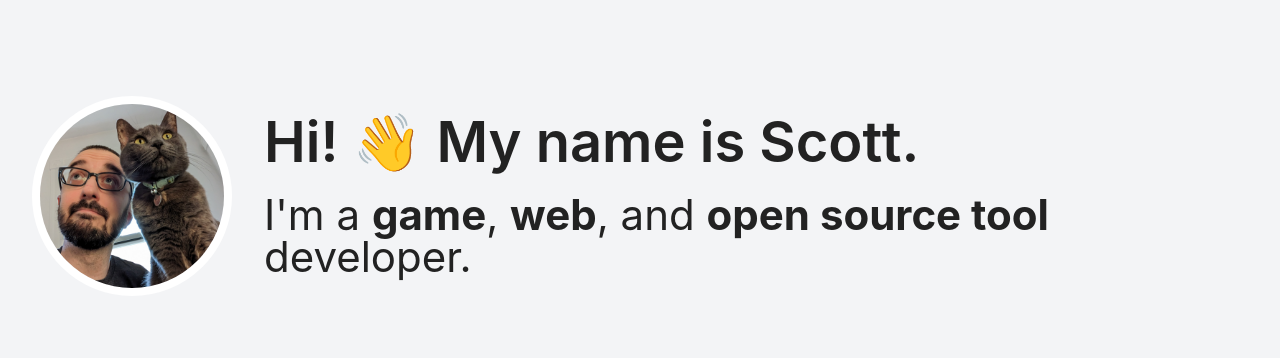
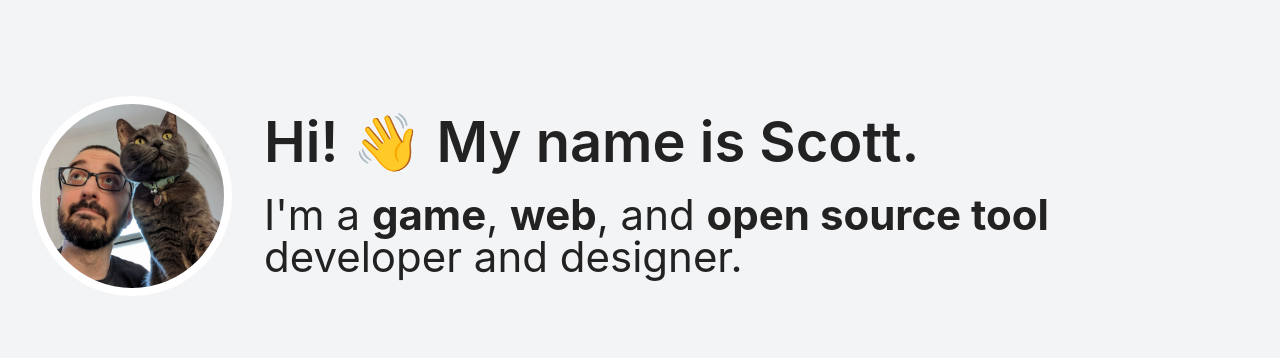
Before and after one commit to neogeek/scottdoxey.com, an Eleventy site: page index.html in a window 1280 px wide. Shown: the top 358 px of the page. Built offline with nearby package versions, Linux system fonts and the light colour scheme; Eleventy itself is replaced by a stand-in of ours; files that its build step writes are made by us from their sources.

Commit message:
Added designer to header.

```diff
--- a/_includes/header.liquid
+++ b/_includes/header.liquid
@@ -11,7 +11,7 @@
         <h1>Hi! 👋 My name is Scott.</h1>
         <h2>
             I'm a <b>game</b>, <b>web</b>, and <b>open source tool</b>
-            developer.
+            developer and designer.
         </h2>
     </div>
 </header>
--- a/css/styles.css
+++ b/css/styles.css
@@ -87,6 +87,10 @@ p > img {
 @media (min-width: 70rem) {
     .page-header {
         flex-direction: row;
+    }
+
+    .page-header h2 {
+        width: 80%;
     }
 }
 
```
